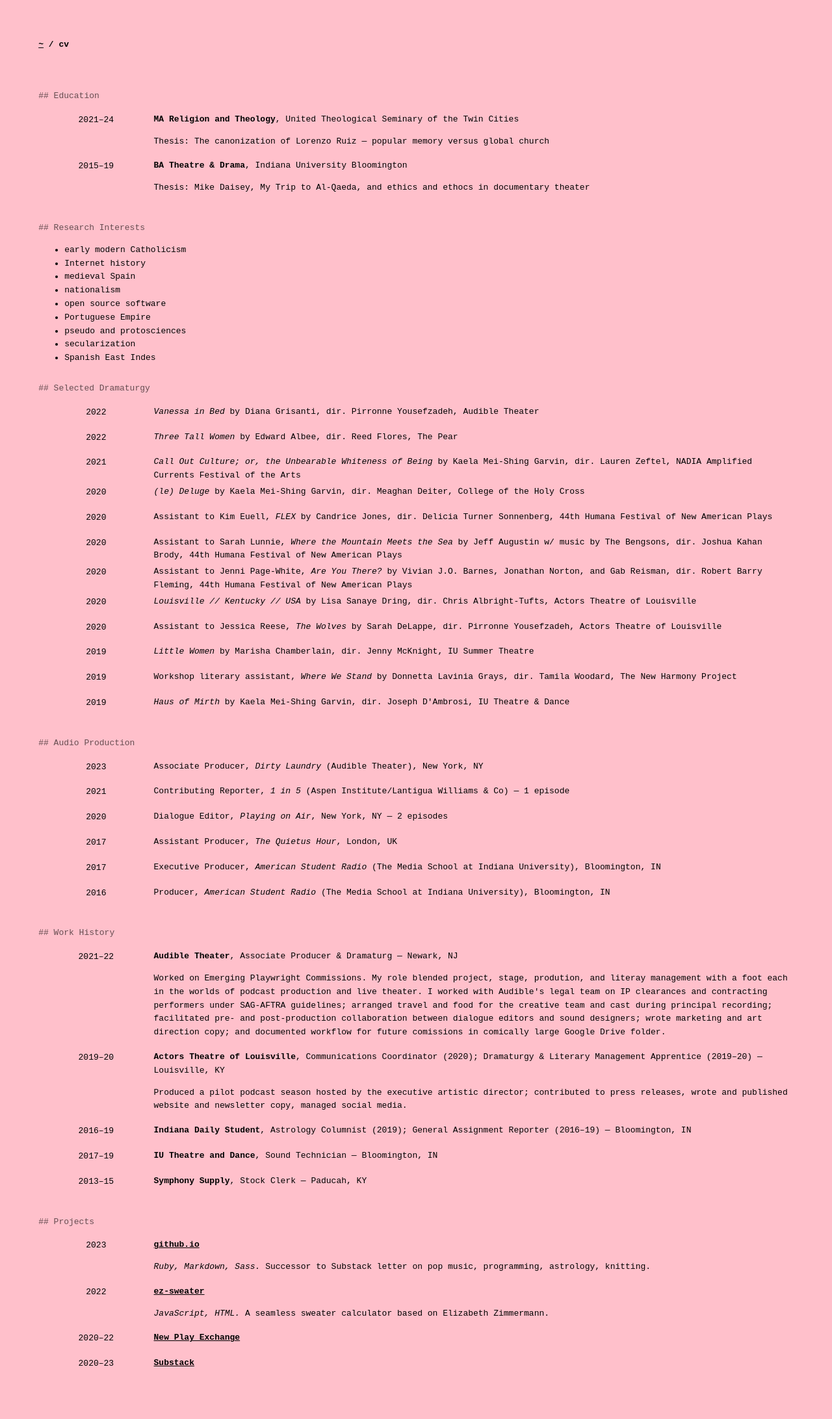
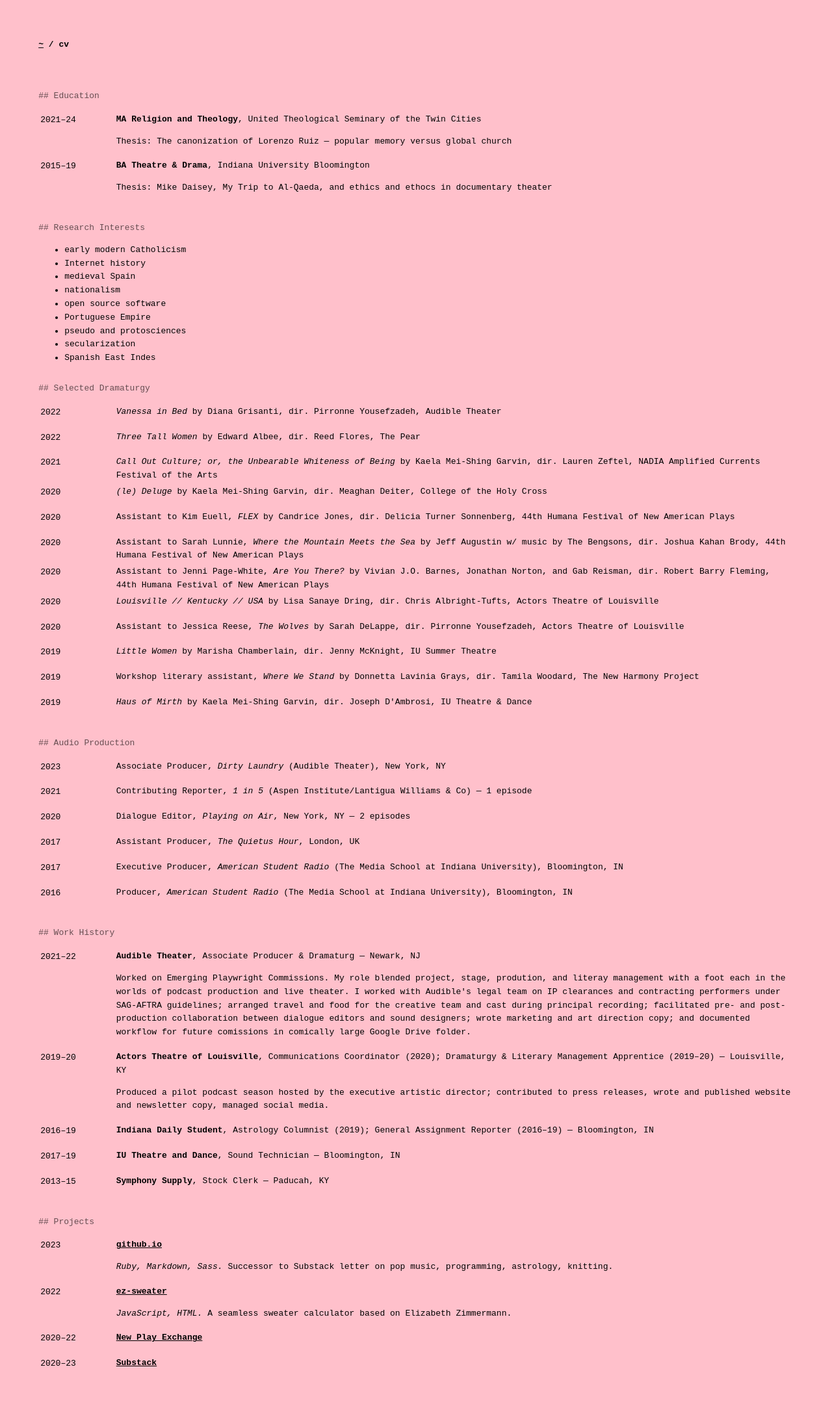
Before and after one commit to kdlrose/portfolio, a Jekyll site: the page built from resume.md, in a window 1280 px wide. Shown: the whole page at 65% size. Built offline with Jekyll 4.4.1, drawn with Linux system fonts in a browser that asks for light colours.

Commit message:
cv year columns

```diff
--- a/assets/styles.css
+++ b/assets/styles.css
@@ -126,13 +126,11 @@ td {
 }
 
 .year {
-  width: 15%;
-  text-align: center;
-  font-family: monospace;
+  width: 10%;
 }
 
 .info {
-  width: 85%;
+  width: 90%;
   padding: 0;
 }
 .info ol {
```
Also changed, not shown: _sass/styles.sass (+8 -10 lines), _includes/interests.html (line endings or trailing spaces), 1 other file.
